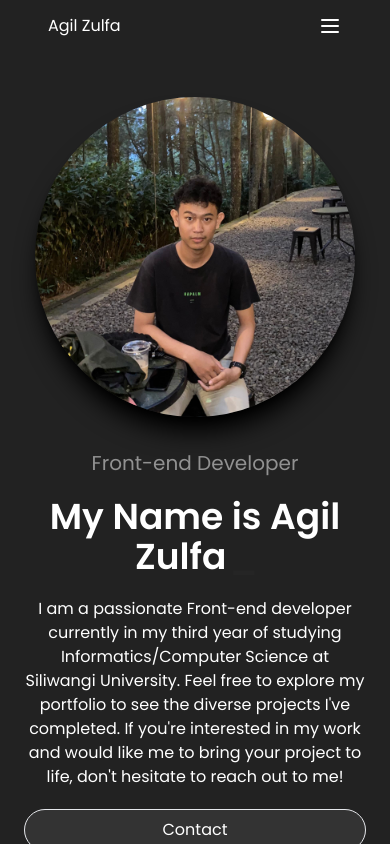
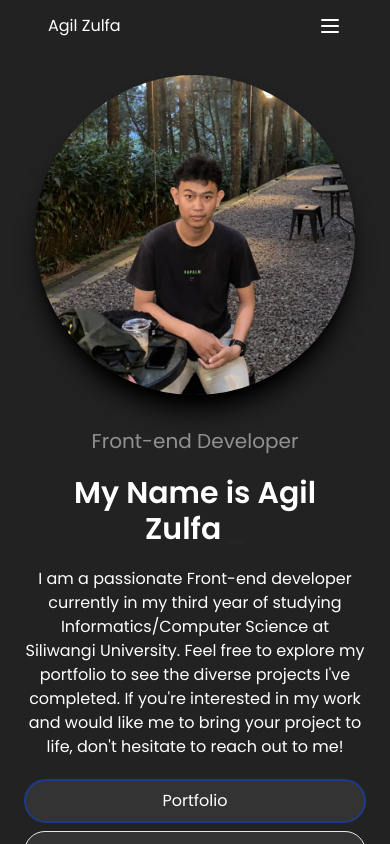
Before and after one commit to agilzulfa16/Portofolio, a React (Vite) app: page / in a window 390 px wide. Built offline with nearby package versions, Linux system fonts and the light colour scheme.

Commit message:
fix motion

```diff
--- a/src/assets/components/nav.jsx
+++ b/src/assets/components/nav.jsx
@@ -11,7 +11,7 @@ import {
 function Navigasi() {
   const [openNav, setOpenNav] = React.useState(false);
   const fadeNav = {
-    hidden: { opacity: 0, y: -600 },
+    hidden: { opacity: 0, y: -200 },
     visible: { opacity: 1, y: 0 },
   };
 
--- a/src/assets/fragments/landing.jsx
+++ b/src/assets/fragments/landing.jsx
@@ -19,14 +19,15 @@ function LandingPage() {
       <Navigasi />
       <div className="flex flex-col justify-center items-center h-full md:pb-32 md:flex-row md:space-x-14 px-6 md:p-0">
         <motion.div
-          whileHover={{ scale: 1.3 }}
+
           initial="hidden"
           animate="visible"
           variants={imageVariants}
           transition={{ duration: 1 }}
           className="mb-8 md:mb-0 md:mr-4"
         >
-          <img
+          <motion.img
+          whileHover={{ scale: 1.3 }}
             width={320}
             className="rounded-full shadow-xl shadow-black"
             src="agil.jpeg"
@@ -36,7 +37,7 @@ function LandingPage() {
         </motion.div>
         <div className="space-y-5 md:w-5/12 text-center md:text-left">
           <h2 className="text-xl opacity-50">Front-end Developer</h2>
-          <h1 className="text-4xl font-extrabold mb-10">
+          <h1 className="text-3xl font-extrabold mb-10">
             <Typewriter
               words={["Hi Everyone", "My Name is Agil Zulfa"]}
               loop={false}
@@ -59,30 +60,28 @@ function LandingPage() {
             completed. If you're interested in my work and would like me to
             bring your project to life, don't hesitate to reach out to me!
           </motion.p>
-          <div className="flex flex-col w-full md:justify-start md:flex-row">
-            <motion.button
-              whileHover={{ scale: 1.2 }}
-              initial="hidden"
+          <motion.div className="flex flex-col w-full md:justify-start md:flex-row" initial="hidden"
           animate="visible"
           variants={imageVariants}
-          transition={{ duration: 1 }}
+          transition={{ duration: 1 }}>
+            <motion.button
+              whileHover={{ scale: 1.1 }}
+              whileTap={{ scale: 1.2 }}
+
               type="button"
-              className="bg-[#333333] border-blue-900 border-2 px-16 py-2 rounded-3xl md:mb-0 md:mr-4 hidden md:block"
+              className="bg-[#333333] border-blue-900 border-2 px-16 py-2 rounded-3xl md:mb-0 md:mr-4 mb-2"
             >
               Portfolio
             </motion.button>
             <motion.button
-              whileHover={{ scale: 1.2 }}
-              initial="hidden"
-            animate="visible"
-            variants={paragraphVariants}
-            transition={{ duration: 1 }}
+              whileHover={{ scale: 1.1 }}
+              whileTap={{ scale: 1.2 }}
               type="button"
               className="bg-[#333333] border px-10 py-2 rounded-3xl"
             >
               Contact
             </motion.button>
-          </div>
+          </motion.div>
         </div>
       </div>
     </>
```
